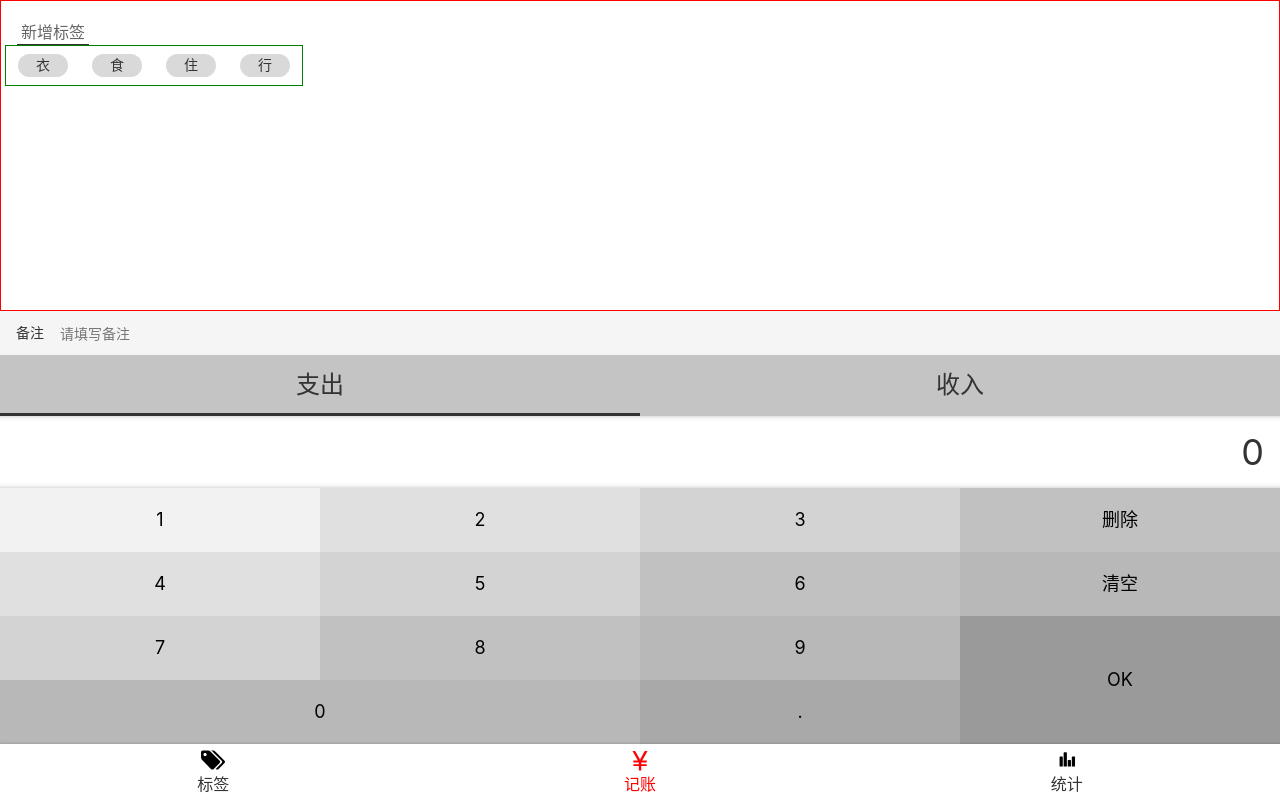
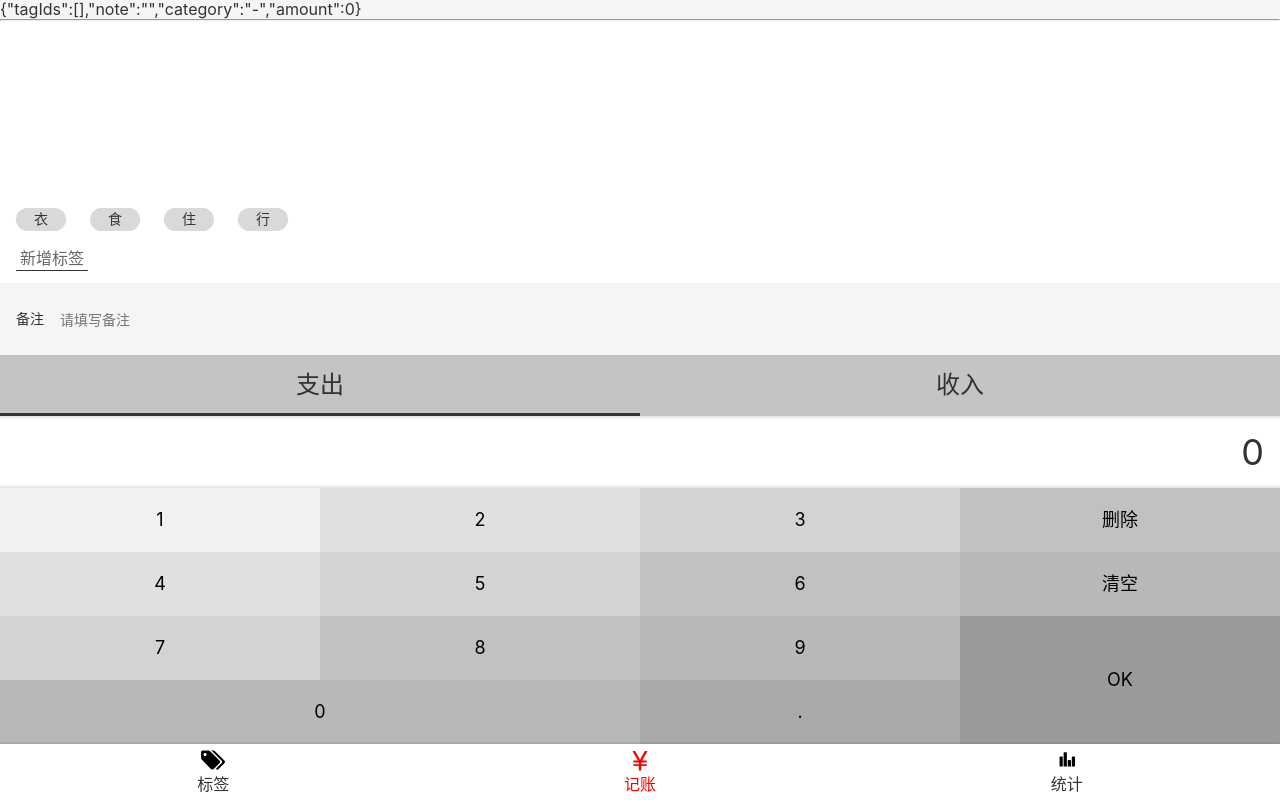
Before and after one commit to ygcedu/coinback-cash, a React app: page /#/money in a window 1280 px wide. Built offline with nearby package versions, Linux system fonts and the light colour scheme.

Commit message:
Revert 继续尝试优化滚动逻辑
只滚动标签部分

```diff
--- a/src/views/Money.tsx
+++ b/src/views/Money.tsx
@@ -42,6 +42,8 @@ function Money() {
 
   return (
     <MyLayout scrollTop={9999}>
+      {JSON.stringify(selected)}
+      <hr/>
       <TagsSection value={selected.tagIds}
                    onChange={tagIds => onChange({tagIds})}/>
       <NoteSection value={selected.note}
--- a/src/views/Money/NoteSection.tsx
+++ b/src/views/Money/NoteSection.tsx
@@ -4,7 +4,7 @@ import {Input} from 'components/Input';
 
 const Wrapper = styled.section`
   background: #f5f5f5;
-  padding: 0 16px;
+  padding: 14px 16px;
   font-size: 14px;
 `;
 
--- a/src/views/Money/NumberPadSection/Wrapper.tsx
+++ b/src/views/Money/NumberPadSection/Wrapper.tsx
@@ -67,16 +67,6 @@ const Wrapper = styled.section`
         background: #A9A9A9;
       }
     }
-
-    @media (max-width: 570px) {
-      > button {
-        height: 40px;
-
-        &.ok {
-          height: 80px;
-        }
-      }
-    }
   }
 `;
 
--- a/src/views/Money/TagsSection.tsx
+++ b/src/views/Money/TagsSection.tsx
@@ -6,18 +6,13 @@ const Wrapper = styled.section`
   background: #FFFFFF;
   padding: 12px 16px;
   flex-grow: 1;
-  flex-shrink: 1;
-  overflow: auto;
   display: flex;
   flex-direction: column;
-  //justify-content: flex-end;
+  justify-content: flex-end;
   align-items: flex-start;
-
-  border: 1px solid red;
 
   > ol {
     margin: 0 -12px;
-    border: 1px solid green;
 
     > li {
       background: #D9D9D9;
@@ -67,7 +62,6 @@ const TagsSection: React.FC<Props> = (props) => {
 
   return (
     <Wrapper>
-      <button onClick={addTag}>新增标签</button>
       <ol>
         {tags.map(tag =>
           <li key={tag.id} onClick={() => onToggleTag(tag.id)}
@@ -75,6 +69,7 @@ const TagsSection: React.FC<Props> = (props) => {
           >{tag.name}</li>
         )}
       </ol>
+      <button onClick={addTag}>新增标签</button>
     </Wrapper>
   );
 };
```
